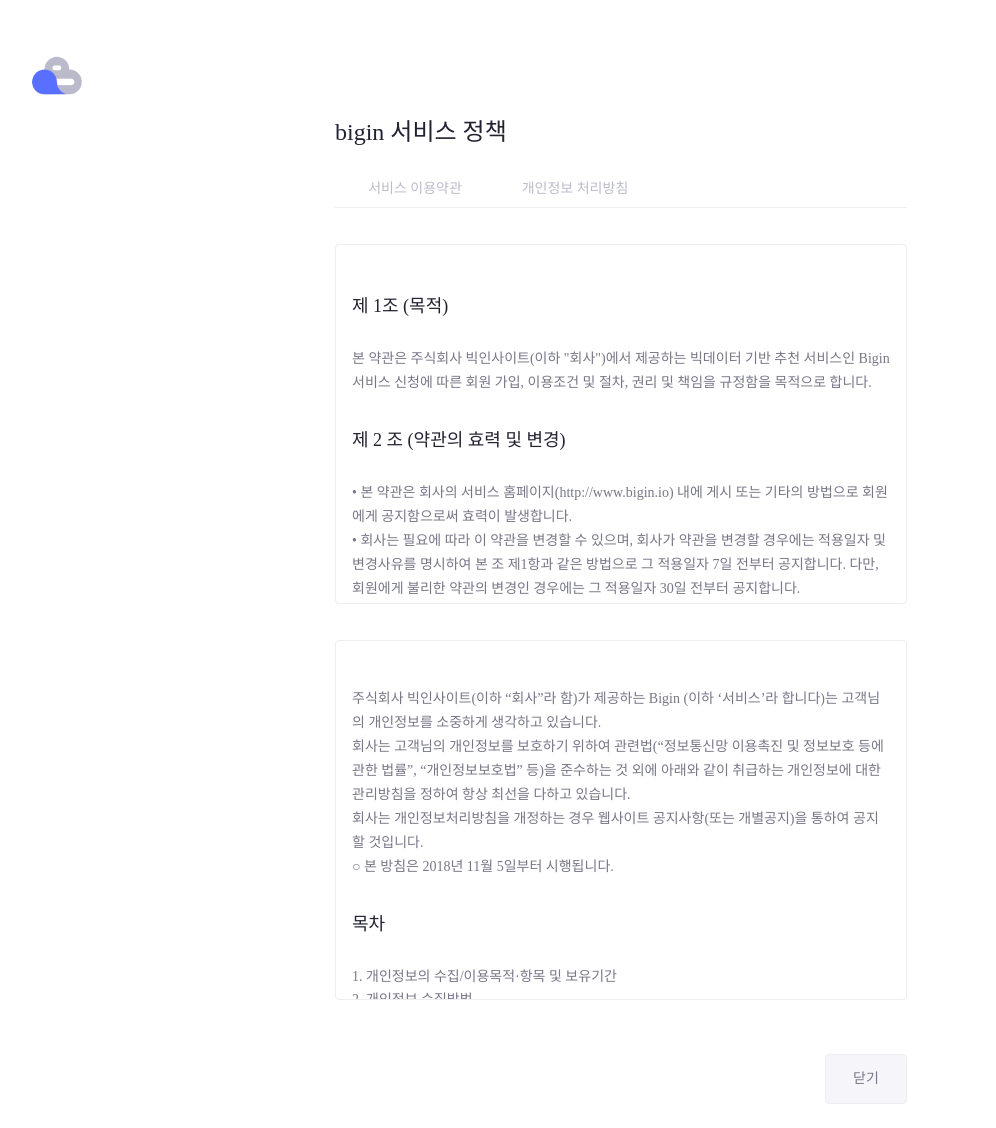
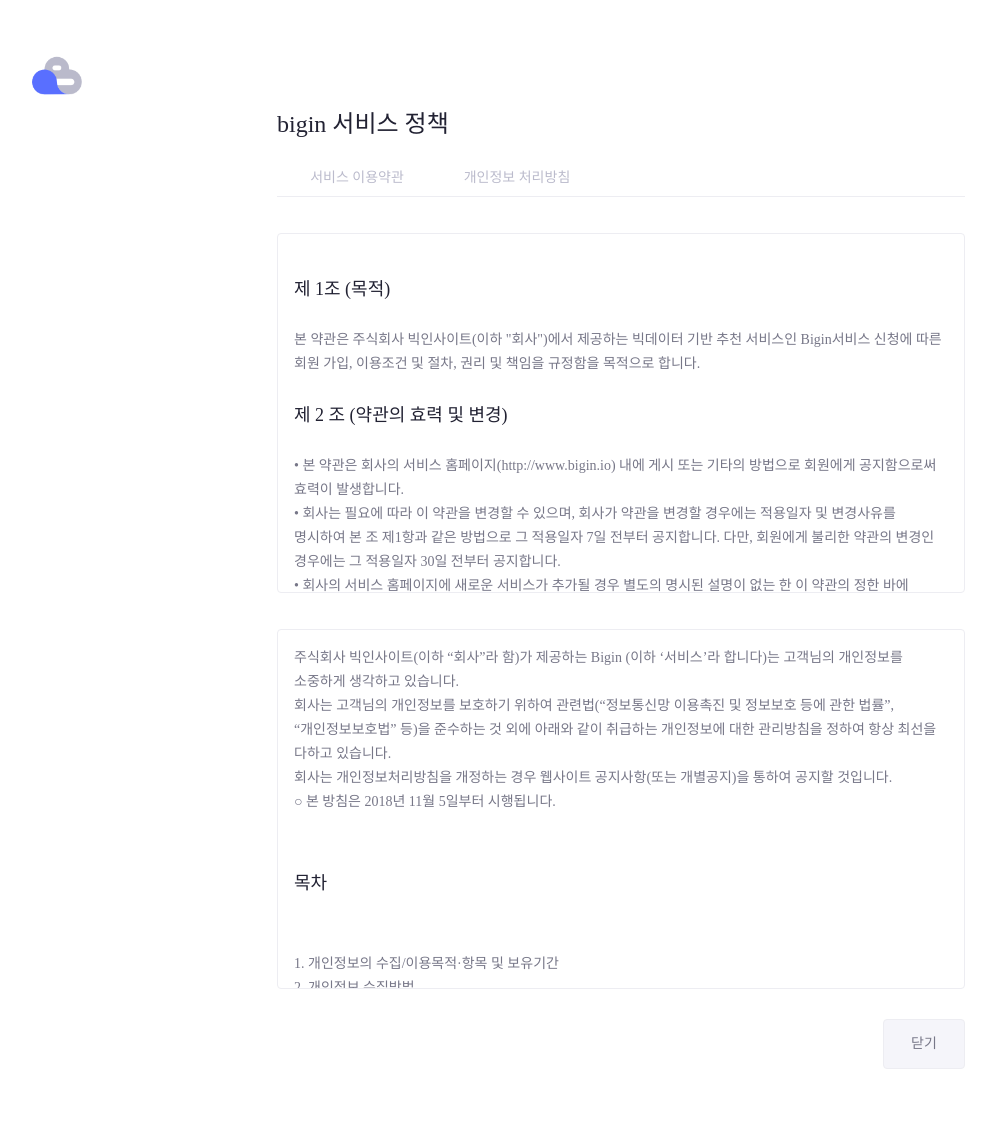
Before and after one commit to support-bigin/support-bigin.github.io, a website: page pages/usage-policy.html in a window 1280 px wide. Shown: the whole page, without its empty margins (19-1015 px from the left). After the commit the page ends 1093 px from the top, so only its background shows below. Drawn offline with nearby package versions, Linux system fonts and the light colour scheme; a web font is replaced by a local one.

```diff
--- a/css/usage-policy.css
+++ b/css/usage-policy.css
@@ -1,8 +1,11 @@
+@import url('//spoqa.github.io/spoqa-han-sans/css/SpoqaHanSans-kr.css');
+@import url('//spoqa.github.io/spoqa-han-sans/css/SpoqaHanSans-jp.css');
 
-* {
+div, span{
   font-family: 'Spoqa Han Sans', 'Spoqa Han Sans JP', 'Sans-serif';
   -webkit-font-smoothing: antialiased
 }
+
 
 body{
   margin: 0;
@@ -61,7 +64,7 @@
 
 }
 .usage-policy-header {
-  width: 668px;
+  width: 784px;
   margin: 112px auto 0 auto;
 
   padding-left : 48px;
@@ -122,6 +125,7 @@
 //}*/
 .usage-policy-title {
   font-size: 24px;
+  line-height:24px;
   font-weight: normal;
   color: #222233;
 }
@@ -133,9 +137,9 @@
   padding-left : 48px;
   padding-right : 48px;
 
-  width: 668px;
+  width: 784px;
   /*padding-left: 5rem;*/
-  margin: 20px auto;
+  margin: 20px auto 30px auto;
   -webkit-box-sizing: border-box;
   -moz-box-sizing: border-box;
   box-sizing: border-box;
@@ -145,7 +149,7 @@
 }
 .usage-policy-inner-content {
   /*height: 100vh;*/
-  padding-bottom: 30px;
+  /*padding-bottom: 30px;*/
   margin: auto;
   /*width: 1168px;*/
   width: 100%;
@@ -244,19 +248,36 @@
   padding-bottom: 30px;
 
 }
-.usage-policy-info-wrapper {
+.privacy-usage-policy .usage-policy-info-wrapper {
+  padding-bottom: 60px;
+}
+.privacy-usage-policy .usage-policy-info-title-wrapper {
+  font-size: 18px;
+  line-height: 18px;
+  color: #222233;
+  padding-bottom: 60px;
+}
+
+.service-usage-policy .usage-policy-info-wrapper {
+  /*padding-top: 30px;*/
+}
+.service-usage-policy .usage-policy-info-title-wrapper {
+  line-height: 18px;
+  font-size: 18px;
+  color: #222233;
   padding-top: 30px;
 }
-.usage-policy-info-title-wrapper {
-  font-size: 18px;
-  color: #222233;
-  padding-bottom: 30px;
+
+.service-usage-policy .usage-policy-info-content-wrapper{
+  padding-top: 30px;
 }
 .usage-policy-info-content-wrapper {
   font-size: 14px;
   font-weight: normal;
-  line-height: 1.71;
+  line-height: 14px;
   color: #777788;
+
+  word-break: keep-all;
 }
 .privacy-usage-policy {
   margin-top: 36px;
@@ -329,7 +350,7 @@
 
 
 .cancel-button-wrapper{
-  width: 668px;
+  width: 784px;
   margin : 24px auto;
 
   -webkit-box-sizing: border-box;
@@ -400,7 +421,7 @@
 
 
   .usage-policy-header {
-    width: 668px;
+    width: 784px;
     margin: 112px auto 0 auto;
 
     padding-left : 48px;
```
Also changed, not shown: css/main.css (+5 -4 lines), css/spin.css (+28 -7 lines), js/spin.js (+14 -2 lines), pages/detail.html (+8 -9 lines), pages/main.html (+17 -18 lines).
